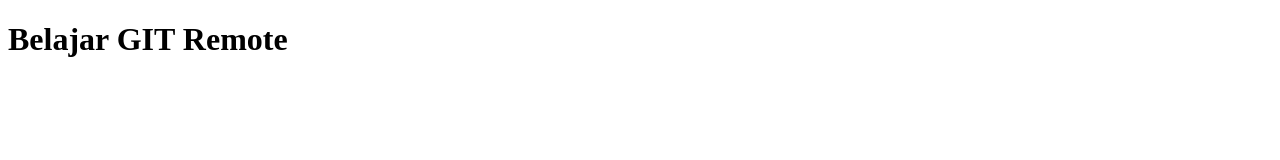
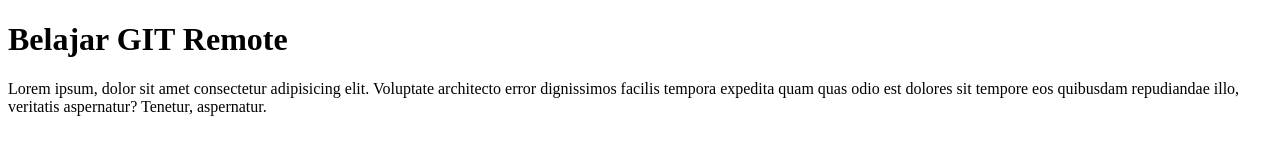
Before and after one commit to faishalfaatih/mdplprak_p6, a plain HTML site: page index.html in a window 1280 px wide. Drawn offline with Linux system fonts and the light colour scheme.

Commit message:
menambah paragraph

```diff
--- a/index.html
+++ b/index.html
@@ -8,5 +8,9 @@
   </head>
   <body>
     <h1>Belajar GIT Remote</h1>
+    <p>
+      Lorem ipsum, dolor sit amet consectetur adipisicing elit. Voluptate architecto error dignissimos facilis tempora expedita quam quas odio est dolores sit tempore eos quibusdam repudiandae illo, veritatis aspernatur? Tenetur,
+      aspernatur.
+    </p>
   </body>
 </html>
```
